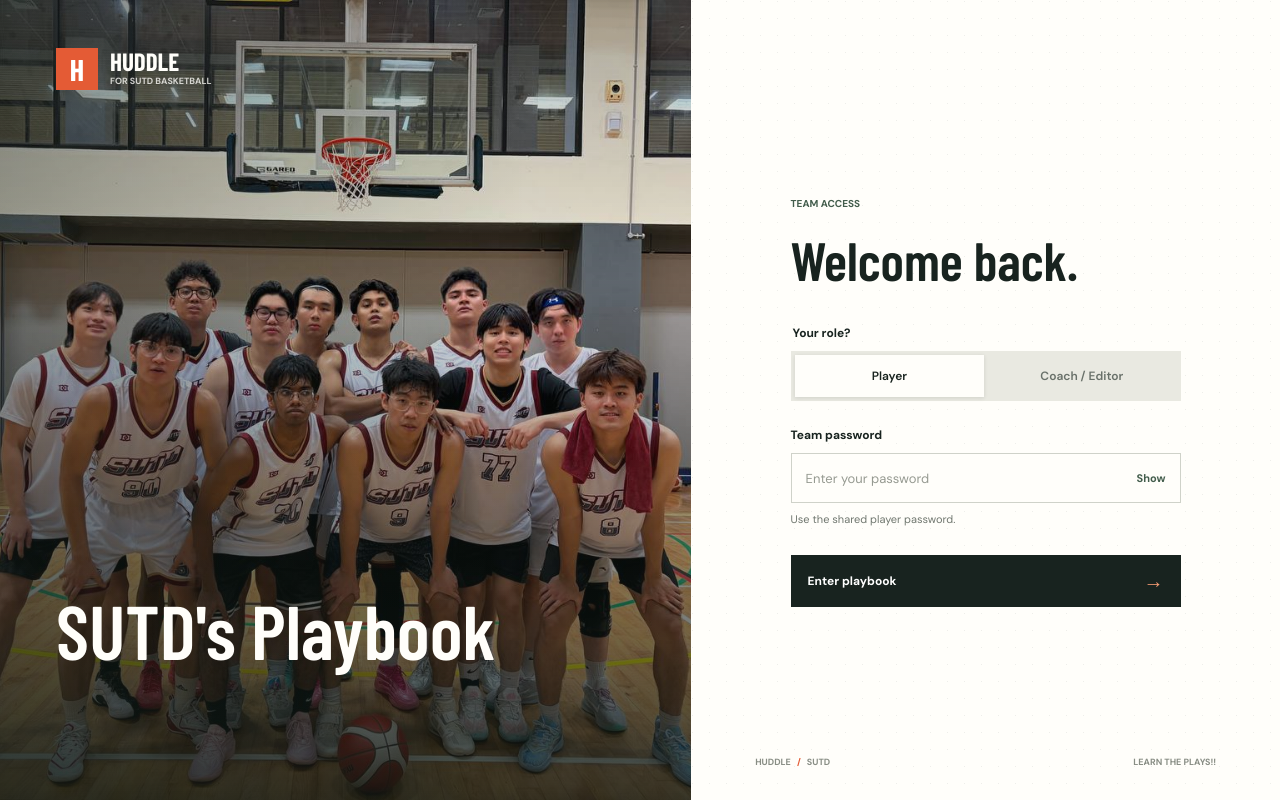
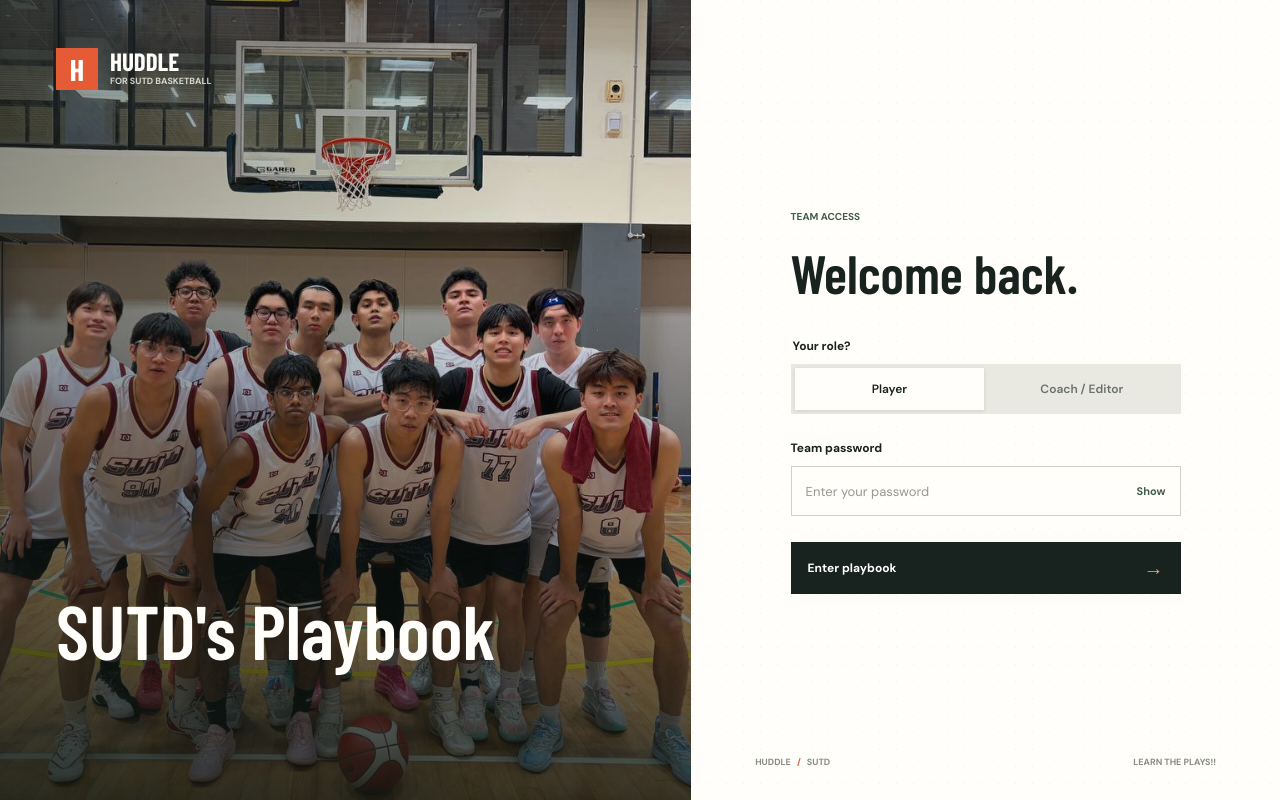
Before and after one commit to imbaldinghelp/Huddle, a Flask app: page / in a window 1280 px wide. Run offline with Flask 3, Linux system fonts and the light colour scheme.

Commit message:
touch up website

```diff
--- a/templates/login.html
+++ b/templates/login.html
@@ -61,11 +61,9 @@
               type="password"
               autocomplete="current-password"
               placeholder="Enter your password"
-              aria-describedby="password-help"
               required>
             <button class="password-toggle" type="button">Show</button>
           </div>
-          <p class="helper-text" id="password-help" aria-live="polite">Use the shared player password.</p>
 
           {% if error %}
           <p class="form-message" role="alert">{{ error }}</p>
@@ -88,8 +86,6 @@
   <script>
     const passwordInput = document.querySelector("#password");
     const passwordToggle = document.querySelector(".password-toggle");
-    const roleHelp = document.querySelector("#password-help");
-    const roleInputs = document.querySelectorAll('input[name="role"]');
 
     passwordToggle.addEventListener("click", () => {
       const isVisible = passwordInput.type === "text";
@@ -97,14 +93,6 @@
       passwordToggle.textContent = isVisible ? "Show" : "Hide";
       passwordToggle.setAttribute("aria-pressed", String(!isVisible));
     });
-
-    roleInputs.forEach((roleInput) => {
-      roleInput.addEventListener("change", () => {
-        roleHelp.textContent = roleInput.value === "coach"
-          ? "Use the shared coach and editor password."
-          : "Use the shared player password.";
-      });
-    });
   </script>
 </body>
 </html>
```
